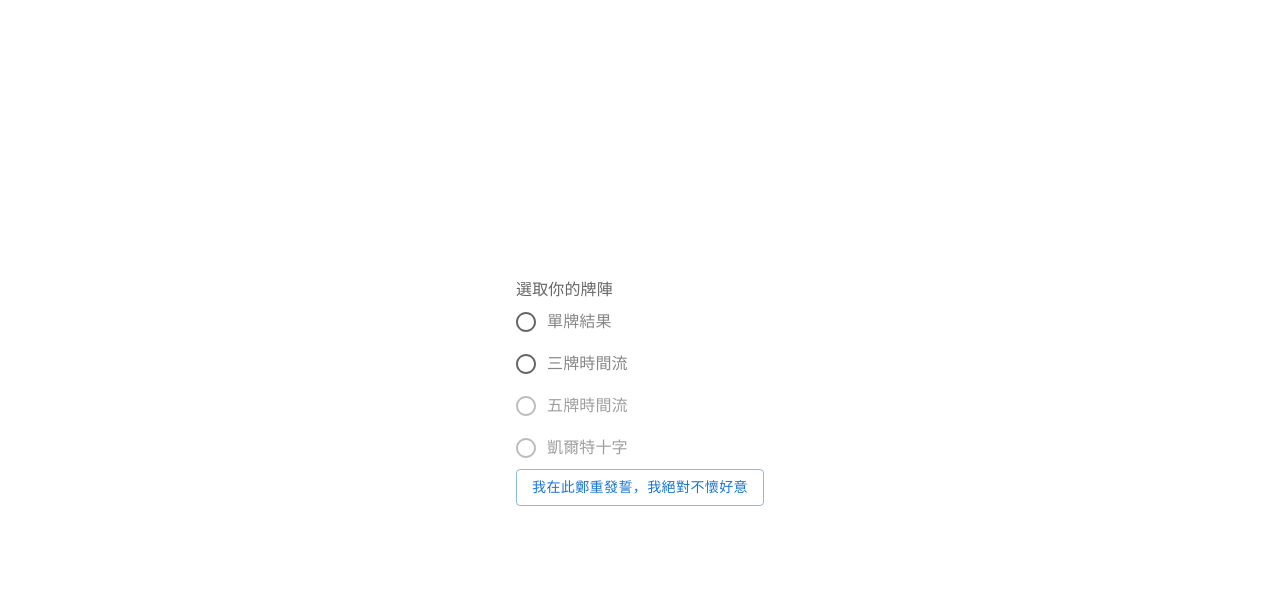
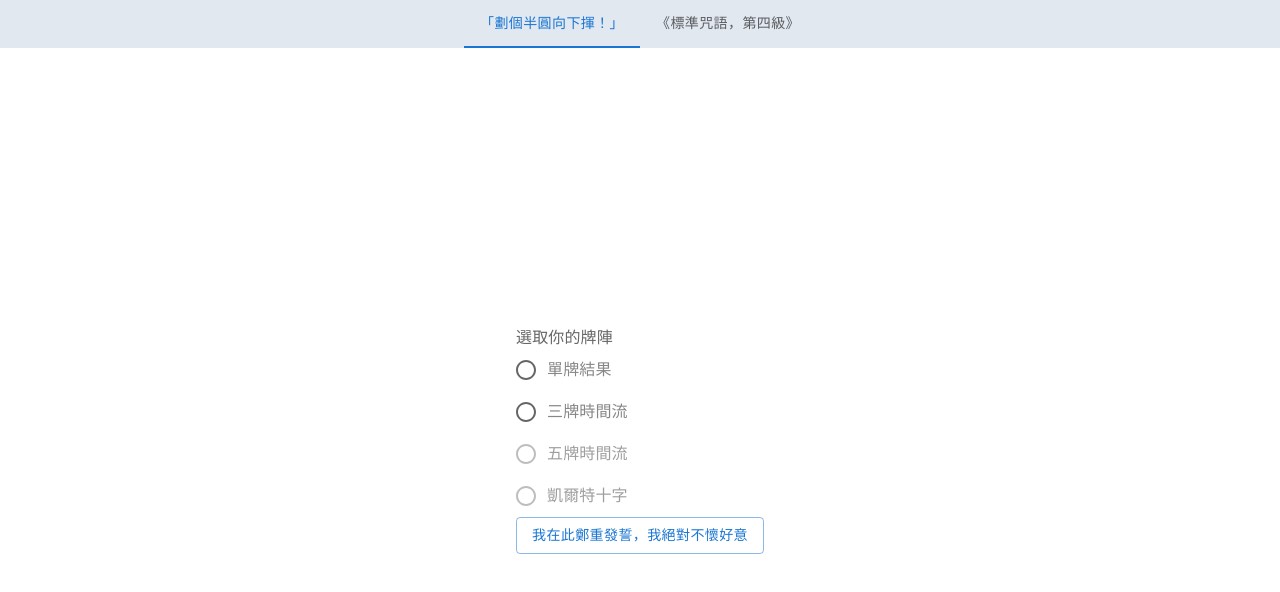
Before and after one commit to wade0615/tarot-card-react, a React (Create React App) app: page / in a window 1280 px wide. Shown: the top 592 px of the page. Built offline with nearby package versions, Linux system fonts and the light colour scheme.

Commit message:
feat: Nav.js

```diff
--- /dev/null
+++ b/src/components/Nav.js
@@ -0,0 +1,38 @@
+import React, { useState } from 'react';
+import styled from "styled-components";
+
+import Tabs from '@mui/material/Tabs';
+import Tab from '@mui/material/Tab';
+
+const StyleNav = styled.section`
+  position: sticky;
+  top: 0;
+  left: 0;
+  color: #878787;
+  z-index: 1;
+`
+
+function Nav() {
+  const [value, setValue] = React.useState('one');
+
+  const handleChange = (event, newValue) => {
+    setValue(newValue);
+  };
+
+  return (
+    <StyleNav className="flex justify-center bg-slate-200">
+      <Tabs
+        value={value}
+        onChange={handleChange}
+        textColor="primary"
+        indicatorColor="primary"
+        aria-label="secondary tabs example"
+      >
+        <Tab value="one" label="「劃個半圓向下揮！」" />
+        <Tab value="two" label="《標準咒語，第四級》" />
+      </Tabs>
+    </StyleNav>
+  );
+}
+
+export default Nav;
--- a/src/index.js
+++ b/src/index.js
@@ -1,11 +1,13 @@
 import React from 'react';
 import ReactDOM from 'react-dom';
 import './index.css';
+import Nav from './components/Nav';
 import Home from './layouts/home';
 import reportWebVitals from './reportWebVitals';
 
 ReactDOM.render(
   <React.StrictMode>
+    <Nav />
     <Home />
   </React.StrictMode>,
   document.getElementById('root')
--- a/src/layouts/sample.js
+++ b/src/layouts/sample.js
@@ -1,16 +1,17 @@
+import React, { useState } from 'react';
 import styled from "styled-components";
 
-const Sample = styled.section`
+const StyleSample = styled.section`
   position: relative;
   color: #878787;
 `
 
-function sample() {
+function Sample() {
   return (
-    <Sample>
+    <StyleSample>
       Sample
-    </Sample>
+    </StyleSample>
   );
 }
 
-export default sample;
+export default Sample;
```
